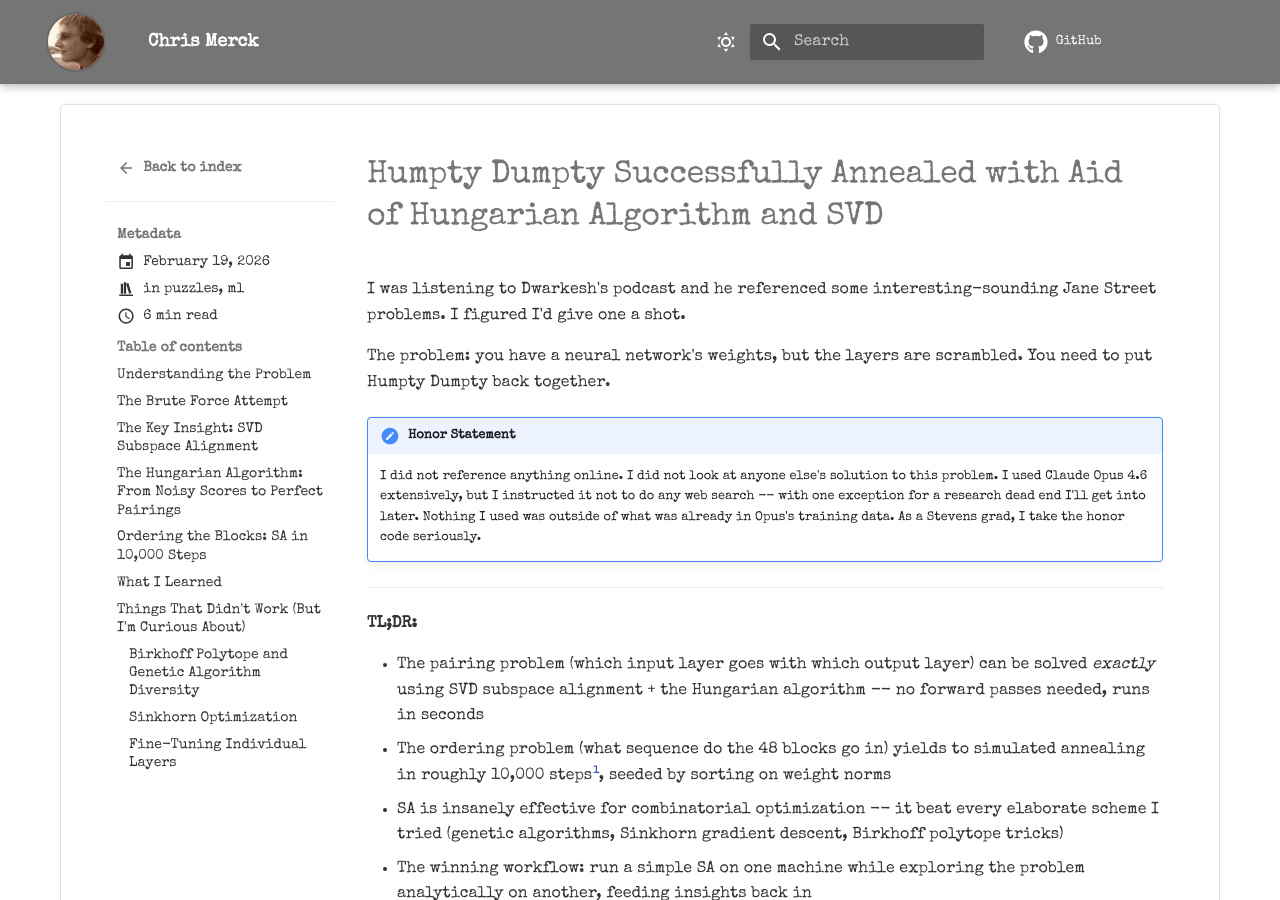
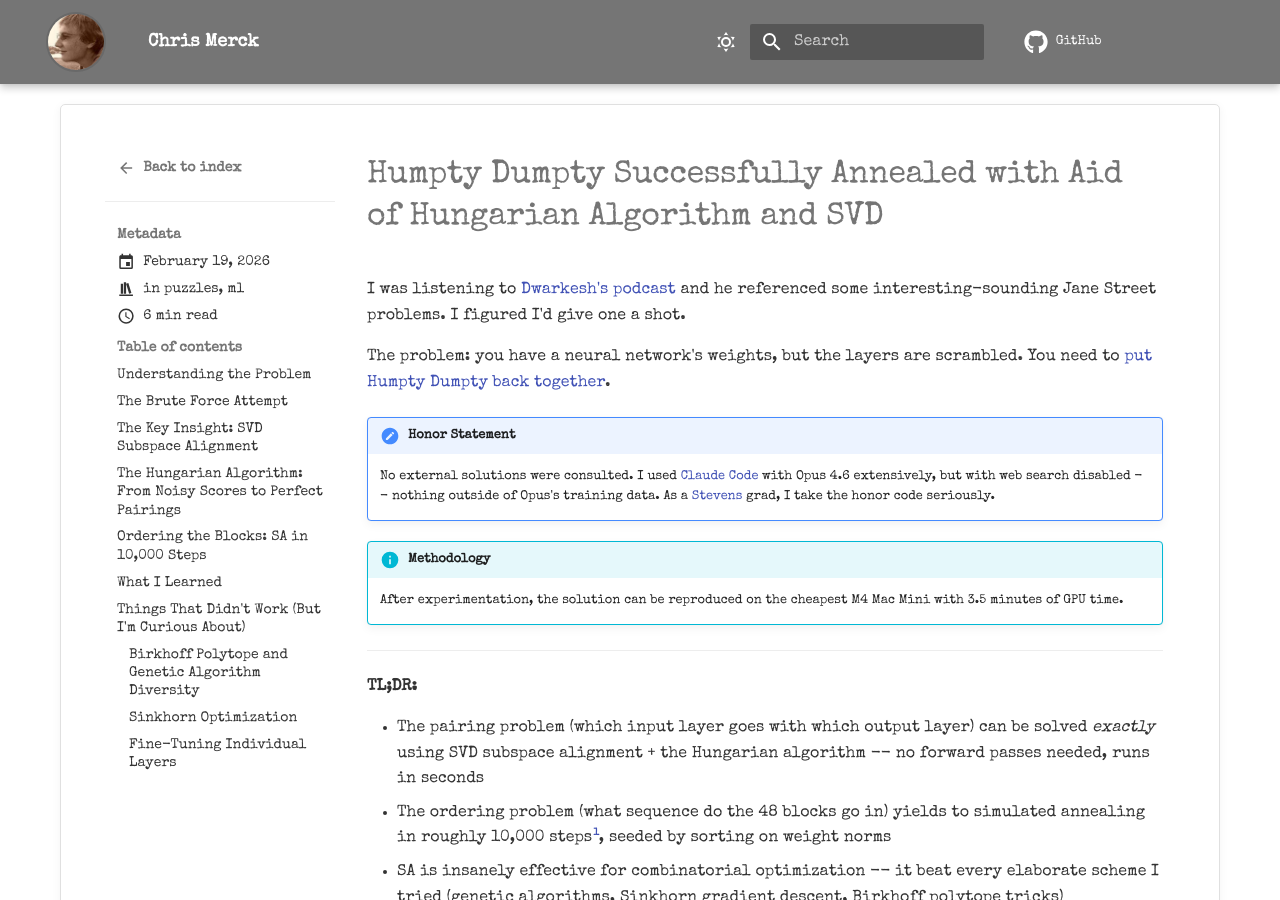
Before and after one commit to chrismerck/chrismerck.github.io, an MkDocs documentation site: the page built from docs/blog/posts/dropped-net.md, in a window 1280 px wide and 900 px high. Built offline with MkDocs 1.6.1 and Material for MkDocs 9.7.7, drawn with Linux system fonts in a browser that asks for light colours; comment, search, counter and statistics services are not loaded.

Commit message:
Update dropped-net post: add links, methodology note, simplify honor statement
Co-Authored-By: Claude Opus 4.6 <noreply@anthropic.com>

```diff
--- a/docs/blog/posts/dropped-net.md
+++ b/docs/blog/posts/dropped-net.md
@@ -7,14 +7,17 @@ categories:
   - ml
 ---
 
-I was listening to Dwarkesh's podcast and he referenced some interesting-sounding Jane Street problems. I figured I'd give one a shot.
+I was listening to [Dwarkesh's podcast](https://www.janestreet.com/join-jane-street/machine-learning/?dwarkesh) and he referenced some interesting-sounding Jane Street problems. I figured I'd give one a shot.
 
-The problem: you have a neural network's weights, but the layers are scrambled. You need to put Humpty Dumpty back together.
+The problem: you have a neural network's weights, but the layers are scrambled. You need to [put Humpty Dumpty back together](https://huggingface.co/spaces/jane-street/droppedaneuralnet).
 
 <!-- more -->
 
 !!! note "Honor Statement"
-    I did not reference anything online. I did not look at anyone else's solution to this problem. I used Claude Opus 4.6 extensively, but I instructed it not to do any web search -- with one exception for a research dead end I'll get into later. Nothing I used was outside of what was already in Opus's training data. As a Stevens grad, I take the honor code seriously.
+    No external solutions were consulted. I used [Claude Code](https://claude.ai/claude-code) with Opus 4.6 extensively, but with web search disabled -- nothing outside of Opus's training data. As a [Stevens](https://www.stevens.edu/) grad, I take the honor code seriously.
+
+!!! info "Methodology"
+    After experimentation, the solution can be reproduced on the cheapest M4 Mac Mini with 3.5 minutes of GPU time.
 
 ---
 
```
